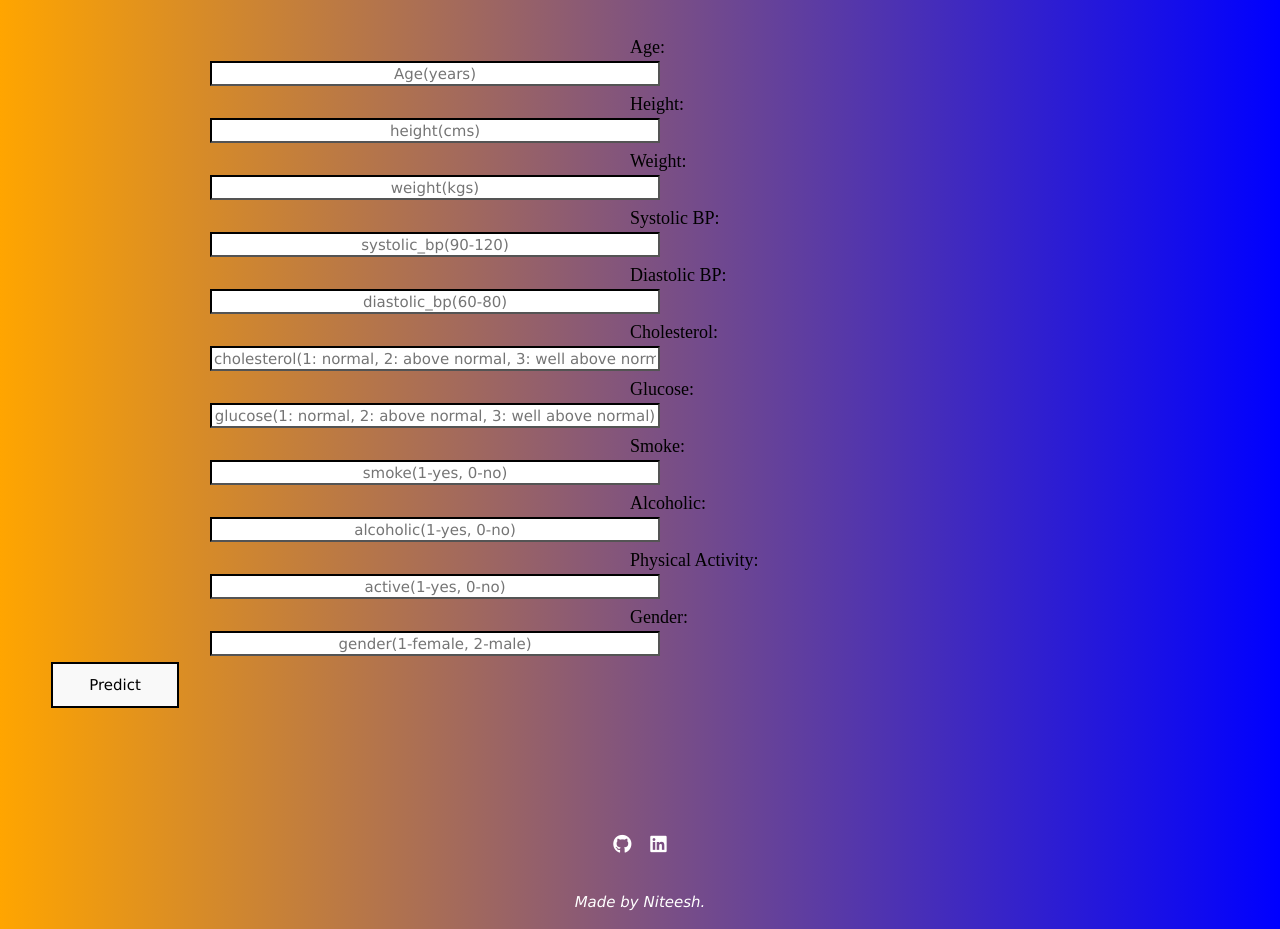
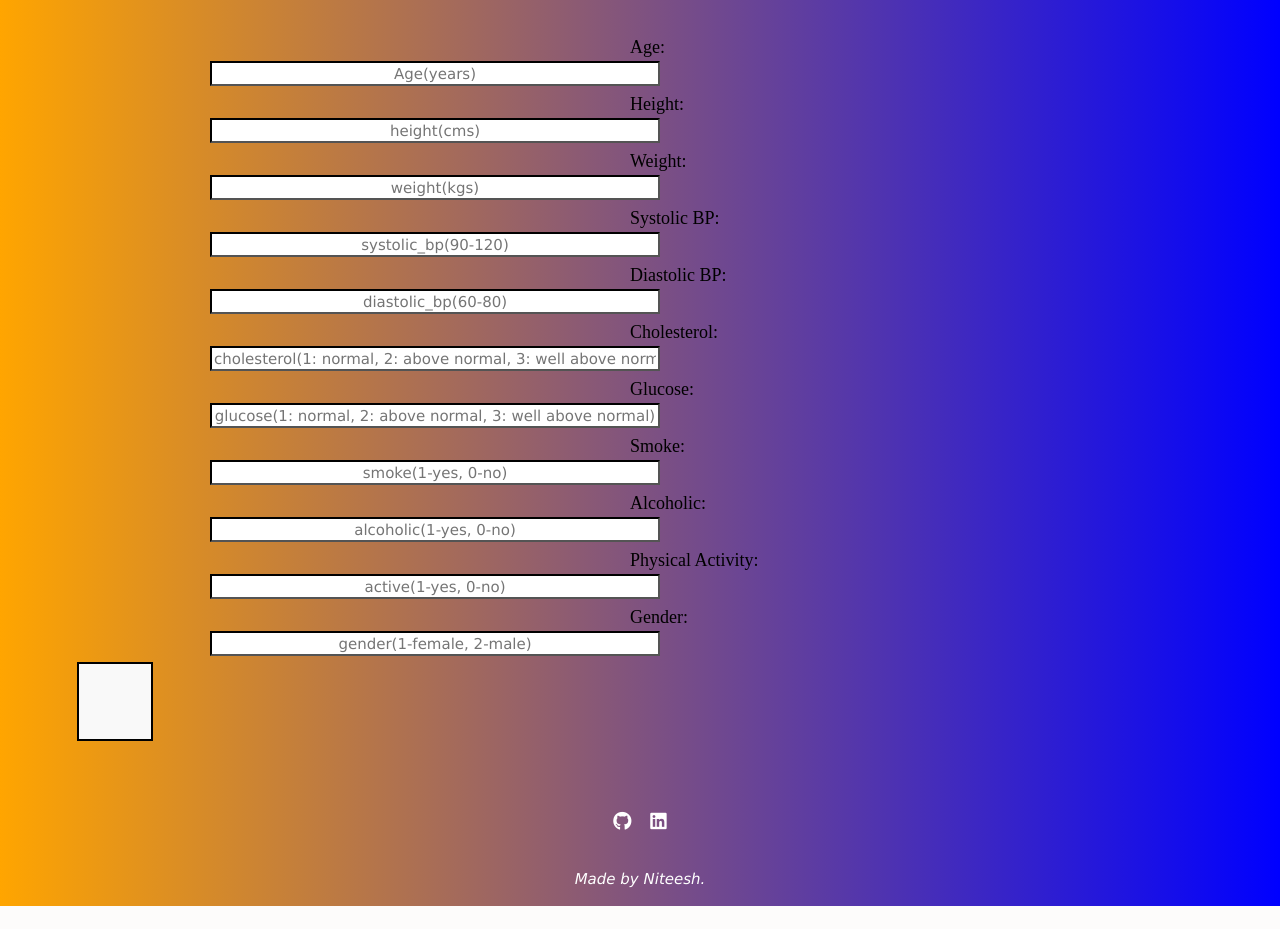
Before and after one commit to Niteesh95/cardiovascular_disease_prediction, a Flask app: page / in a window 1280 px wide. Shown: the part 97-1026 px from the top of the page. After the commit the page ends 1003 px from the top, so only its background shows below. Run offline with Flask 2, Linux system fonts and the light colour scheme; parts of the project's set-up code (start-up, migrations or seed data) failed here and were passed over; some libraries are stand-ins or nearby versions.

Commit message:
modification

```diff
--- a/app.py
+++ b/app.py
@@ -51,5 +51,5 @@ def predict():
     else:
         return render_template('index.html')
 
-if __name__ == '__main__':
-    app.run()
+if __name__ == "__main__":
+    app.run(debug=True)
--- a/templates/index.html
+++ b/templates/index.html
@@ -31,13 +31,11 @@
                 <p><label for="active" class="label">Physical Activity:</label><input class="form-input" type="text" name="active" placeholder="active(1-yes, 0-no)" required="required"><br></p>
                 <p><label for="gender" class="label">Gender:</label><input class="form-input" type="text" name="gender" placeholder="gender(1-female, 2-male)" required="required"><br></p>
 
-        		<input type="submit" class="my-cta-button" value="Predict">
+        		<button type="submit" class="my-cta-button" value="Predict">
         	</form>
           <br>
           <br>
-          <h3>
-            {{ prediction_text }}
-          </h3>
+          <h3>{{ prediction_text }}</h3>
         </div>
 
 
```
